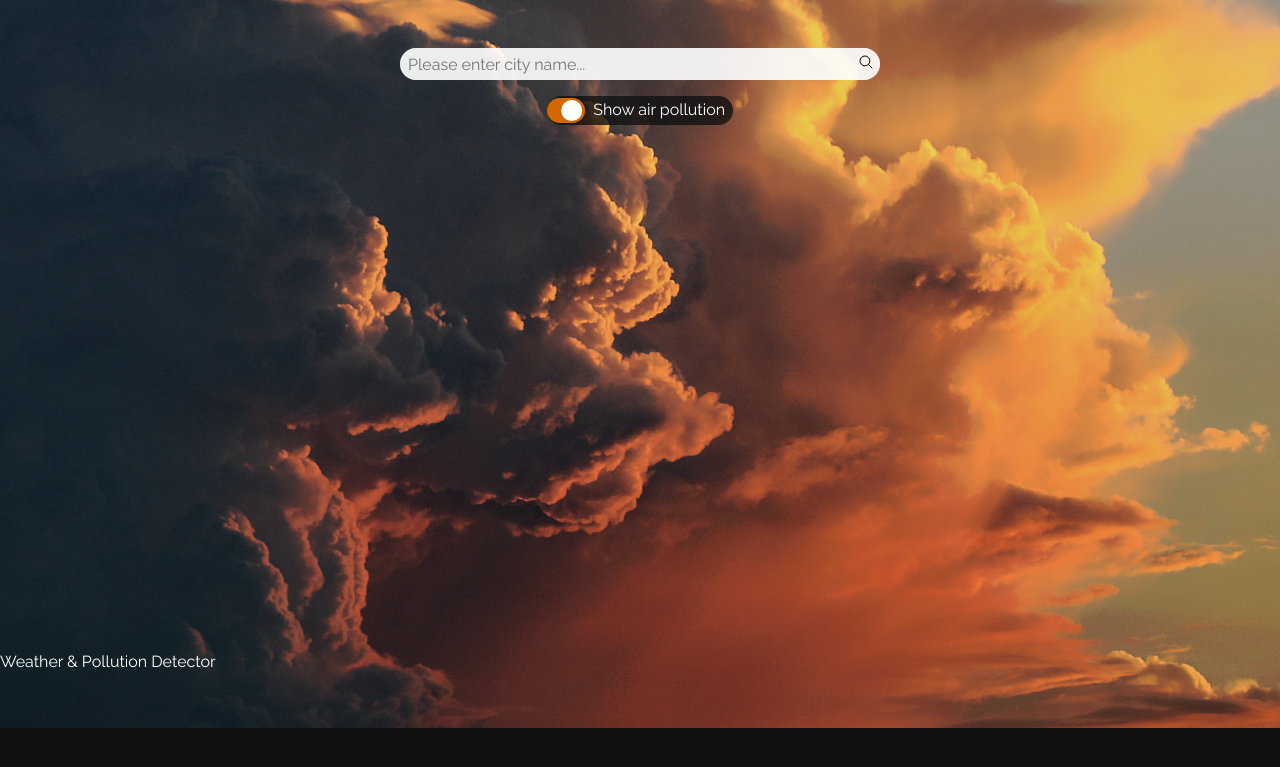
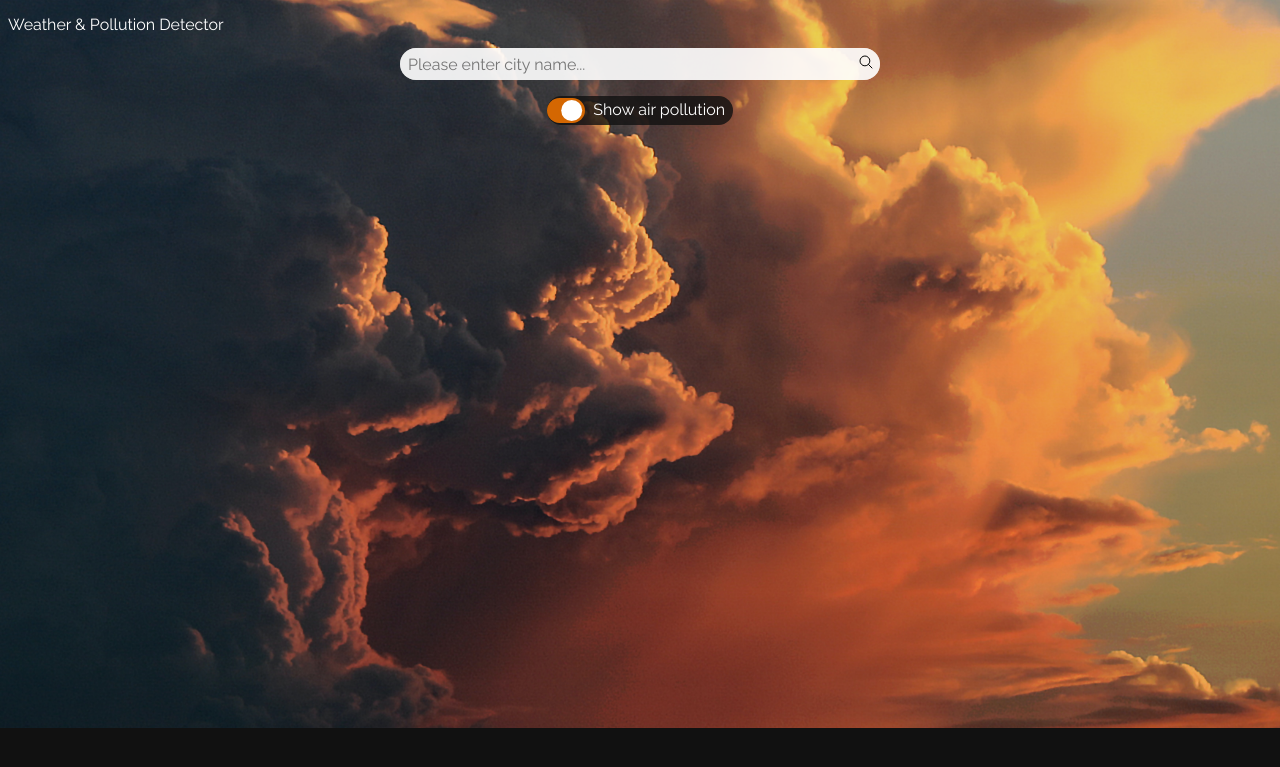
Before and after one commit to karolinamarszal/Weather-Pollution-Detector, a Django app: page / in a window 1280 px wide. Shown: the top 767 px of the page. Run offline with Django 4.2, Linux system fonts and the light colour scheme.

Commit message:
Positioned project title in the upper left corner.

```diff
--- a/static/css/style.css
+++ b/static/css/style.css
@@ -25,6 +25,7 @@ h1, h3 {
     background-position: center;
     background-repeat: no-repeat;
     background-size: cover;
+    position: relative;
     position: relative;
 }
 
@@ -225,6 +226,13 @@ h1, h3 {
     font-style: "Railway";
 }
 
+.title {
+    position: absolute;
+    top: 1rem;
+    left: 0.5rem;
+}
+
+
 #map {
     height: 600px;
 }
```
